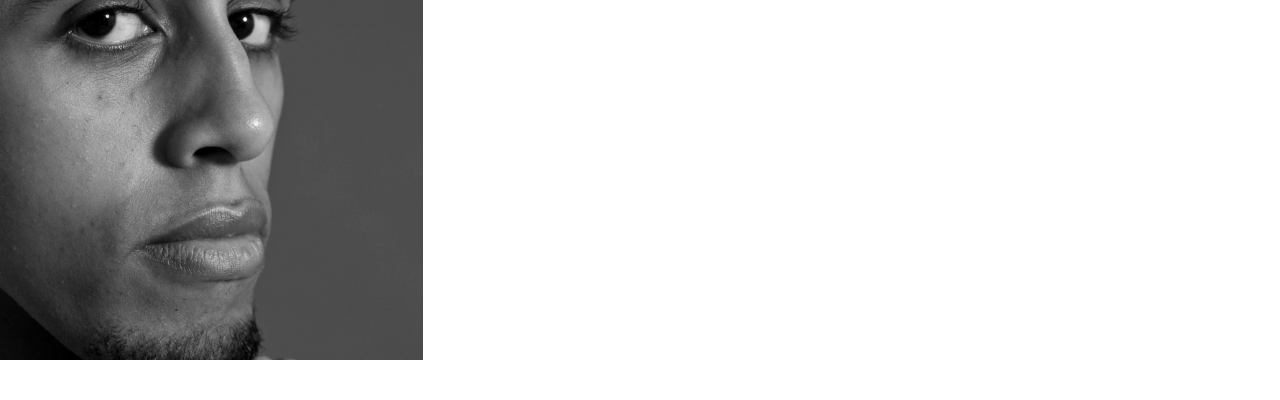
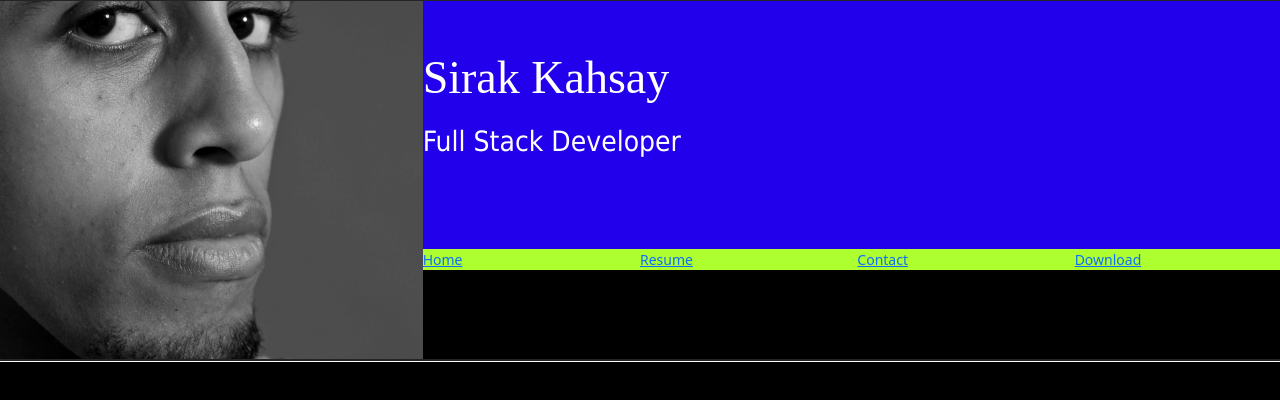
Before and after one commit to Sirak-K/Resume, a website: page index.html in a window 1280 px wide. Drawn offline with nearby package versions, Linux system fonts and the light colour scheme.

Commit message:
'bootstrap installed'

```diff
--- a/assets/css/style.css
+++ b/assets/css/style.css
@@ -1,7 +1,36 @@
 @import url('https://fonts.googleapis.com/css?family=Roboto:100,200,300,400,500,600,700|Exo:100,200,300,400,500,600,700');
+
+body {
+    background-color: black;
+    outline: auto;
+}
+
+/* -------------- COLORS -------------- */
+.bg-color-name-title {
+    background-color: rgb(35, 0, 236);
+}
+
+.ui-menu-color-home {
+    background-color: greenyellow;
+}
+.ui-menu-color-resume {
+    background-color: greenyellow;
+}
+.ui-menu-color-contact {
+    background-color: greenyellow;
+}
+.ui-menu-color-download {
+    background-color: greenyellow;
+}
+
+/* -------------- HEADING -------------- */
 
 header {
     margin: 0;
+}
+
+.heading {
+    margin-left: 50px;
 }
 
 .logo {
@@ -12,5 +41,39 @@ header {
     min-height: 360px;
     transition: all .5s ease-in-out;
     -moz-transition: all .5s ease-in-out;
-    -webkit-transition: all .5s ease-in-out;
+    -webkit-transition: all .5s ease-in-out
 }
+.name {
+    font-family: Conthrax;
+    font-size: 46px;
+    margin-top: 50px;
+    color: white;
+}
+
+.title {
+    font-family: Tahoma;
+    font-size: 28px;
+    margin-top: 20px;
+    margin-bottom: 90px;
+    color: white;
+}
+
+/* -------------- LAYOUT CORRECTIONS -------------- */
+
+.list-inline-item:not(:last-child) {
+    margin-right: 0;
+}
+
+.menucontainer {
+    font-size: 0;
+}
+
+#nav li {
+    font-size: 14px;
+    padding-right: 50px;
+}
+
+.col {
+    margin: 0;
+    padding: 0;
+}
--- a/index.html
+++ b/index.html
@@ -4,7 +4,8 @@
     <meta charset="UTF-8">
     <meta http-equiv="X-UA-Compatible" content="IE=edge">
     <meta name="viewport" content="width=device-width, initial-scale=1.0">
-    <link rel="stylesheet" href="https://cdn.jsdelivr.net/npm/bootstrap@5.2.3/dist/css/bootstrap.min.css" type="text/css">
+    <link href="https://cdn.jsdelivr.net/npm/bootstrap@5.3.0-alpha1/dist/css/bootstrap.min.css" rel="stylesheet" integrity="sha384-GLhlTQ8iRABdZLl6O3oVMWSktQOp6b7In1Zl3/Jr59b6EGGoI1aFkw7cmDA6j6gD" crossorigin="anonymous">
+    <!--<link rel="stylesheet" href="https://cdn.jsdelivr.net/npm/bootstrap@5.2.3/dist/css/bootstrap.min.css" type="text/css">-->
     <link rel="stylesheet" href="https://cdn.jsdelivr.net/npm/@fortawesome/fontawesome-free@6.2.1/css/fontawesome.min.css" type="text/css">
     <link rel="stylesheet" href="assets/css/style.css">
     <title>Sirak</title>
@@ -12,16 +13,37 @@
 
 <body>
     <header>
-        <div class="row">
+        <div class="row .g-0">
             <a href="index.html" class="col-md-4 logo">
 
             </a>
             <div class="col-md-8">
-                <div class="row">
+                <div class="row .g-0 bg-color-name-title">
                     <div class="col heading">
-
+                        <h1 class="name">Sirak Kahsay</h1>
+                        <h2 class="title">Full Stack Developer</h2>
                     </div>
                 </div>
+
+                <div class="row .g-0">
+                    <div class="col">
+                        <ul id="nav" class="list-inline menucontainer">
+                            <li class="col-6 col-sm-3 ui-menu-color-home list-inline-item">
+                                <a href="#"><span>Home</span></a>
+                            </li>
+                            <li class="col-6 col-sm-3 ui-menu-color-resume  list-inline-item">
+                                <a href="#"><span>Resume</span></a>
+                            </li>
+                            <li class="col-6 col-sm-3 ui-menu-color-contact  list-inline-item">
+                                <a href="#"><span>Contact</span></a>
+                            </li>
+                            <li class="col-6 col-sm-3 ui-menu-color-download  list-inline-item">
+                                <a href="#"><span>Download</span></a>
+                            </li>
+                        </ul>
+                    </div>
+                </div>
+
             </div>
         </div>
     </header>
--- /dev/null
+++ b/package.json
@@ -0,0 +1,5 @@
+{
+  "dependencies": {
+    "bootstrap": "^5.3.0-alpha1"
+  }
+}
```
Also changed, not shown: 1 other file.
